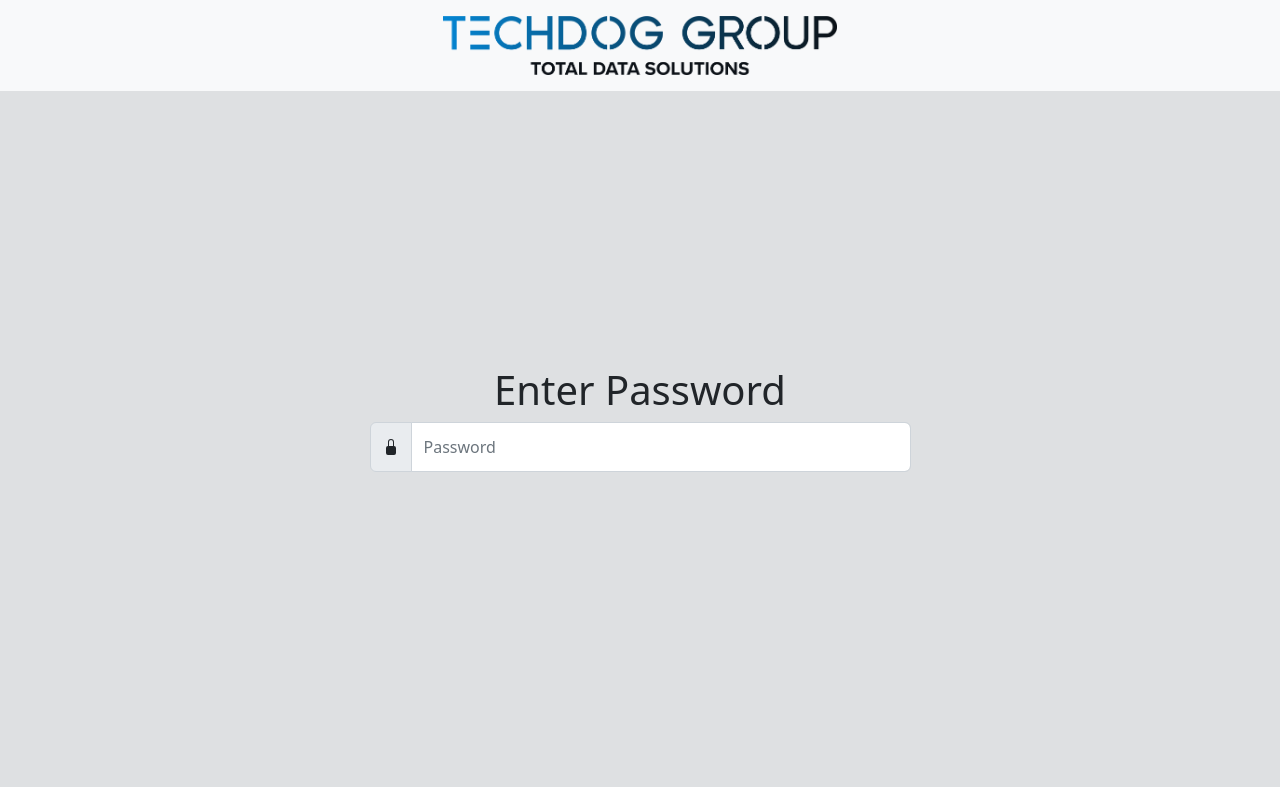
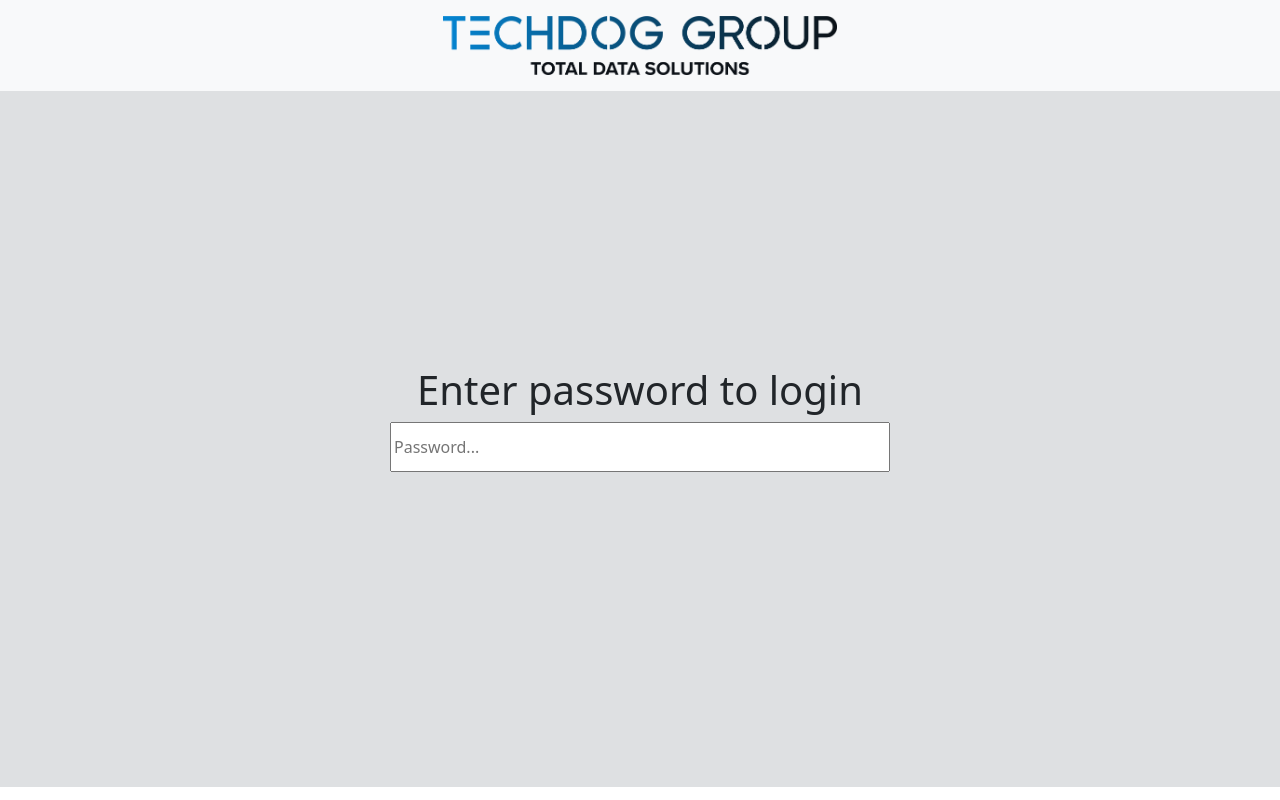
Before and after one commit to TechDogNL/TD_SupportSales, a React (Create React App) app: page / in a window 1280 px wide. Built offline with nearby package versions, Linux system fonts and the light colour scheme.

Commit message:
login input redirect

```diff
--- a/src/Components/Login/Login.js
+++ b/src/Components/Login/Login.js
@@ -1,28 +1,41 @@
-import React from 'react';
+import React, { useState } from 'react';
+import axios from 'axios';
 import './Login.css';
 import { InputGroup, FormControl } from 'react-bootstrap';
 import { LockFill } from 'react-bootstrap-icons';
 import logo from './logotechdoggroupmetpayoff.png';
 import 'bootstrap/dist/css/bootstrap.min.css';
 import 'bootstrap/dist/js/bootstrap.bundle.min.js';
+import { useNavigate } from 'react-router-dom';
 
 const Login = () => {
+    const [password, setPassword] = useState();
+    const navigate = useNavigate();
+
+    const handleSubmit = (event) => {
+        event.preventDefault();
+        console.log(event.target.password.value);
+        if (event.target.password.value === "test") {
+            navigate("/dashboard")
+        }
+      };
+
+
     return (
         <div>
             <nav className=' bg-light d-flex justify-content-center'>
                 <img src={logo} id='logo' className="img-fluid col-4 p-3" alt=""></img>
             </nav>
-            <div className='body d-flex justify-content-center'>
-                <div className='d-flex justify-content-center flex-column  text-center mb-4'>
-                    <h1>Enter Password</h1>
-                    <div class="mb-3">
-                    <InputGroup>
-                    <InputGroup.Text><LockFill /></InputGroup.Text>
-                    <FormControl type="password" id='password' placeholder="Password" />
-                    </InputGroup>
+            <form onSubmit={handleSubmit}>
+                <div className='body d-flex justify-content-center'>
+                    <div className='d-flex justify-content-center flex-column  text-center mb-4'>
+                        <h1>Enter password to login</h1>
+                        <div className="mb-3">
+                        <input type="password" id='password' placeholder='Password...' onChange={e => setPassword(e.target.value)}></input>
+                        </div>
                     </div>
                 </div>
-            </div>
+            </form>
         </div>
     );
 }
```
Also changed, not shown: src/Components/Dashboard/ChartStyles.css (added).
